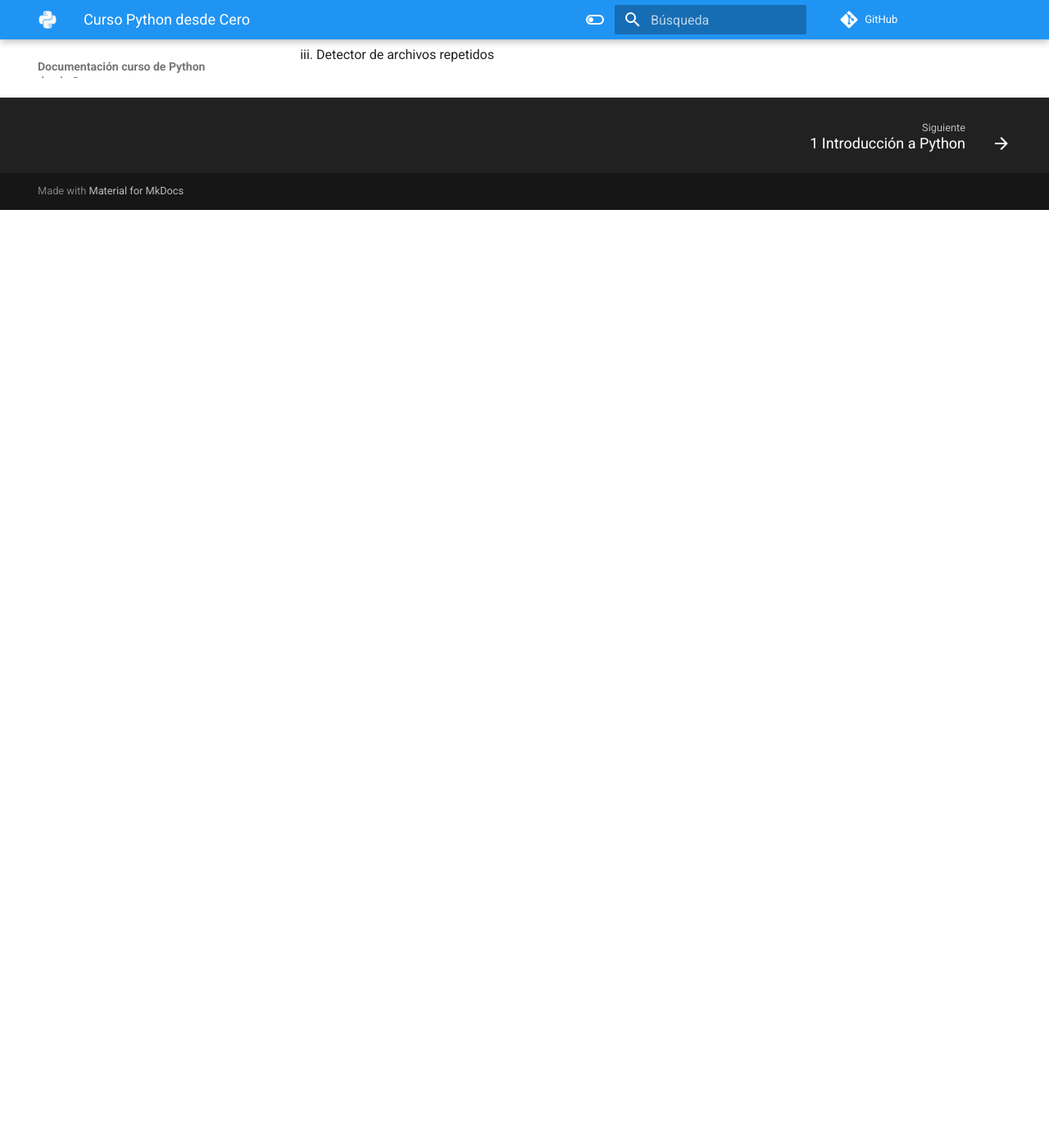
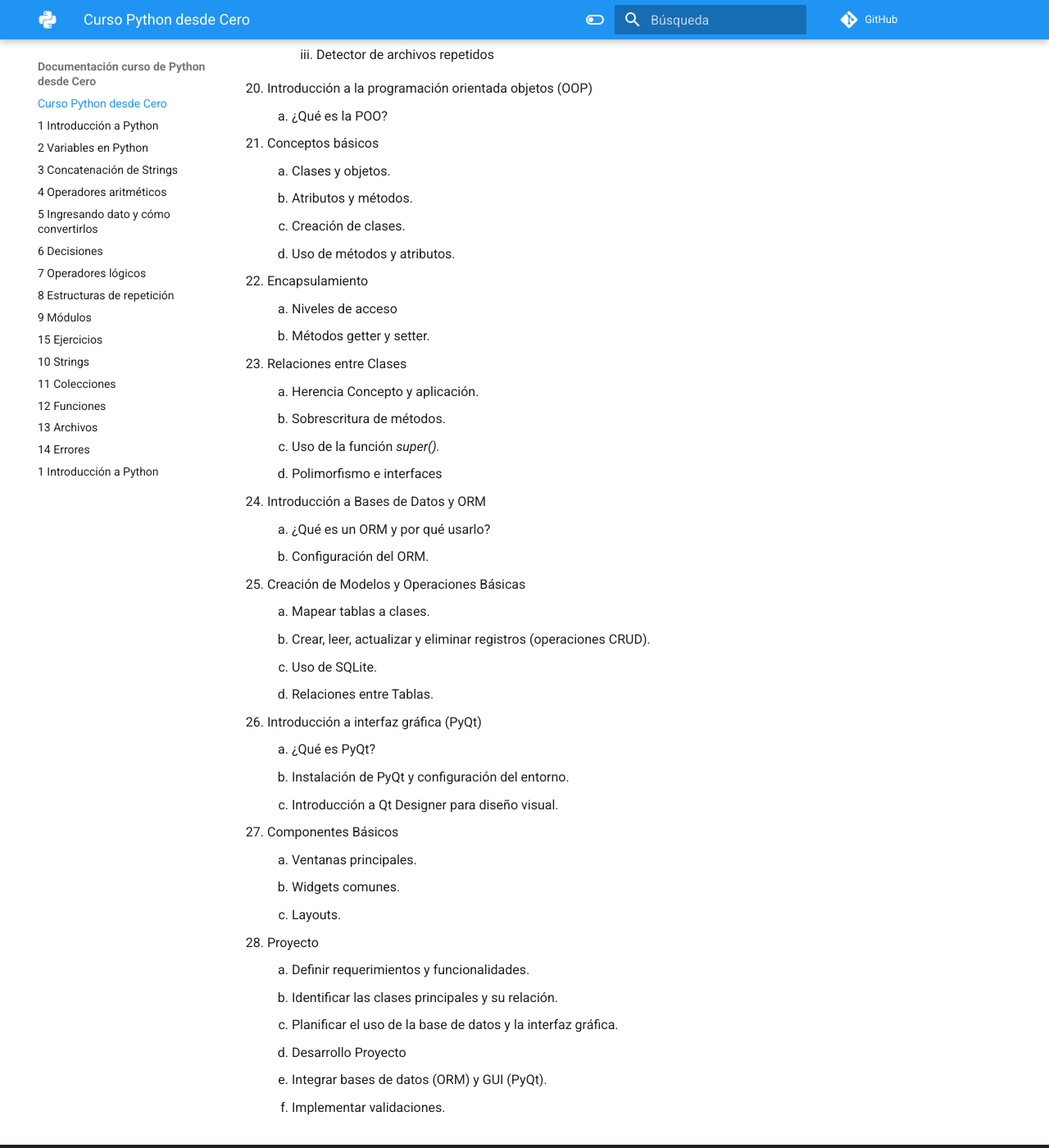
Before and after one commit to jalmx/curso_python, an MkDocs documentation site: the page built from docs/index.md, in a window 1280 px wide and 1400 px high, scrolled down 1713 px. Shown: the whole window at 82% size. Built offline with MkDocs 1.6.1 and Material for MkDocs 9.7.7, drawn with Linux system fonts in a browser that asks for light colours; comment, search, counter and statistics services are not loaded; before the commit the page ends 1969 px from its top, so only the background shows below that; some of the changed text lies outside the part shown.

Commit message:
add: poo

```diff
--- a/docs/index.md
+++ b/docs/index.md
@@ -49,3 +49,41 @@
         1. Generador de contraseñas seguras
         2. Organizador de archivos
         3. Detector de archivos repetidos
+17. Introducción a la programación orientada objetos (OOP)
+    1. ¿Qué es la POO?
+18. Conceptos básicos
+    1. Clases y objetos.
+    2. Atributos y métodos.
+    3. Creación de clases.
+    4. Uso de métodos y atributos.
+19. Encapsulamiento
+    1. Niveles de acceso
+    2. Métodos getter y setter.
+20. Relaciones entre Clases
+    1. Herencia Concepto y aplicación.
+    2. Sobrescritura de métodos.
+    3. Uso de la función *super().*
+    4. Polimorfismo e interfaces
+21. Introducción a Bases de Datos y ORM
+    1. ¿Qué es un ORM y por qué usarlo?
+    2. Configuración del ORM.
+22. Creación de Modelos y Operaciones Básicas
+    1. Mapear tablas a clases.
+    2. Crear, leer, actualizar y eliminar registros (operaciones CRUD).
+    3. Uso de SQLite.
+    4. Relaciones entre Tablas.
+23. Introducción a interfaz gráfica (PyQt)
+    1. ¿Qué es PyQt?
+    2. Instalación de PyQt y configuración del entorno.
+    3. Introducción a Qt Designer para diseño visual.
+24. Componentes Básicos
+    1. Ventanas principales.
+    2. Widgets comunes.
+    3. Layouts.
+25. Proyecto
+    1. Definir requerimientos y funcionalidades.
+    2. Identificar las clases principales y su relación.
+    3. Planificar el uso de la base de datos y la interfaz gráfica.
+    4. Desarrollo Proyecto
+    5. Integrar bases de datos (ORM) y GUI (PyQt).
+    6. Implementar validaciones.
```
Also changed, not shown: docs/01_Introducción.md (+1 -1 lines), docs/100_ejercicios.md (+4 -0 lines), docs/15_poo.md (added, +57 -0 lines), docs/assets/atributos_comportamiento.png (added), docs/assets/logo.png, docs/assets/objetos.png (added), docs/assets/src/atributos_comportamiento.svg (added), docs/assets/src/logo.svg (renamed from docs/assets/logo.svg), 1 other file.
